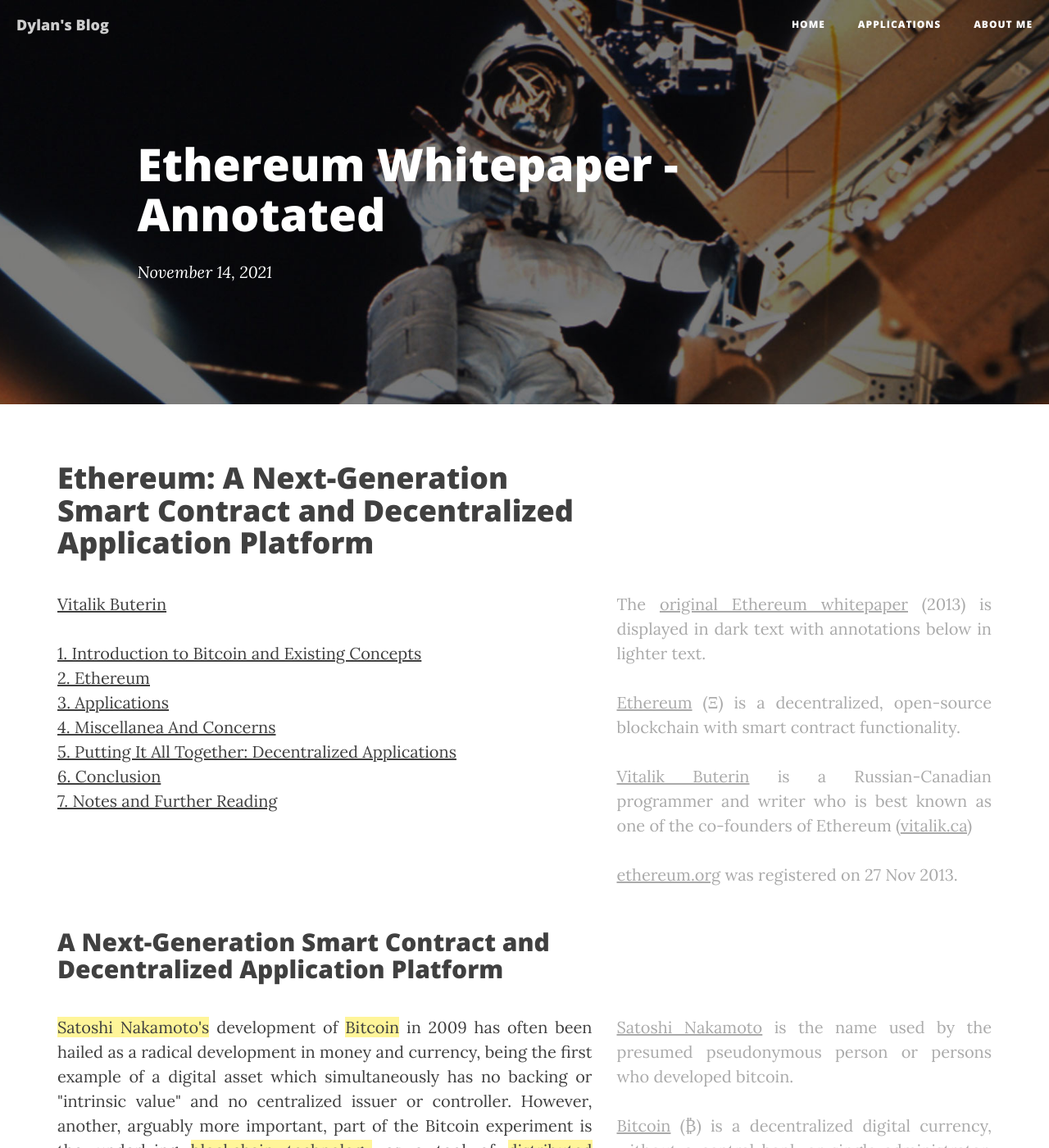
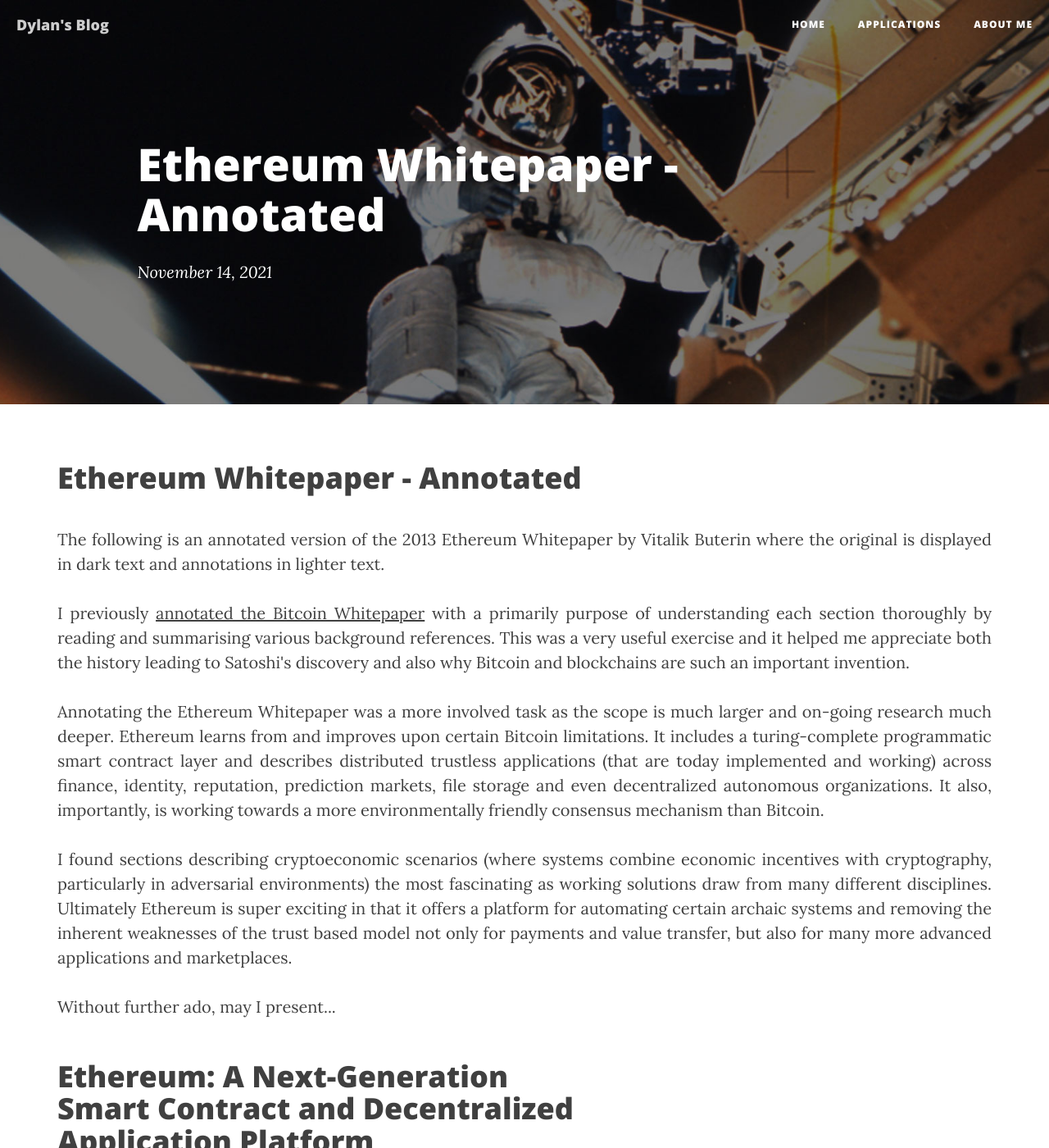
Before and after one commit to dylanhogg/dylanhogg.github.io, a Jekyll site: the page built from _posts/2021-11-14-ethereum-whitepaper-annotated.html, in a window 1280 px wide and 1400 px high. Shown: the whole window at 82% size. Built offline with Jekyll 4.4.1, drawn with Linux system fonts in a browser that asks for light colours; nearby versions of some CDN libraries; comment, search, counter and statistics services are not loaded.

Commit message:
Add intro.

```diff
--- a/_posts/2021-11-14-ethereum-whitepaper-annotated.html
+++ b/_posts/2021-11-14-ethereum-whitepaper-annotated.html
@@ -61,6 +61,26 @@ https://github.com/wolflo/evm-opcodes
         text-align: left;
     }
 </style>
+
+<div class="row">
+    <div class="col-lg-12">
+        <h1>Ethereum Whitepaper - Annotated</h1>
+    </div>
+    <div class="col-lg-12">
+        <p>The following is an annotated version of the 2013 Ethereum Whitepaper by Vitalik Buterin where the original is displayed in dark text and annotations in lighter text.</p>
+        <p>I previously <a href="/2021/10/31/bitcoin-whitepaper-annotated/">annotated the Bitcoin Whitepaper</a> with a primarily purpose of understanding each section thoroughly by reading and summarising various background references.
+        This was a very useful exercise and it helped me appreciate both the history leading to Satoshi's discovery and also why Bitcoin and blockchains are such an important invention.
+        </p>
+        <p>Annotating the Ethereum Whitepaper was a more involved task as the scope is much larger and on-going research much deeper.
+           Ethereum learns from and improves upon certain Bitcoin limitations. It includes a turing-complete programmatic smart contract layer and describes distributed trustless applications (that are today implemented and working) across finance, identity, reputation, prediction markets, file storage and even decentralized autonomous organizations. It also, importantly, is working towards a more environmentally friendly consensus mechanism than Bitcoin.
+        </p>
+        <p>I found sections describing cryptoeconomic scenarios (where systems combine economic incentives with cryptography, particularly in adversarial environments) the most fascinating as working solutions draw from many different disciplines.
+           Ultimately Ethereum is super exciting in that it offers a platform for automating certain archaic systems and removing the inherent weaknesses of the trust based model not only for payments and value transfer, but also for many more advanced applications and marketplaces.
+        </p>
+        <p>Without further ado, may I present...</p>
+    </div>
+</div>
+
 
 <div class="row">
     <div class="col-lg-7">
```
